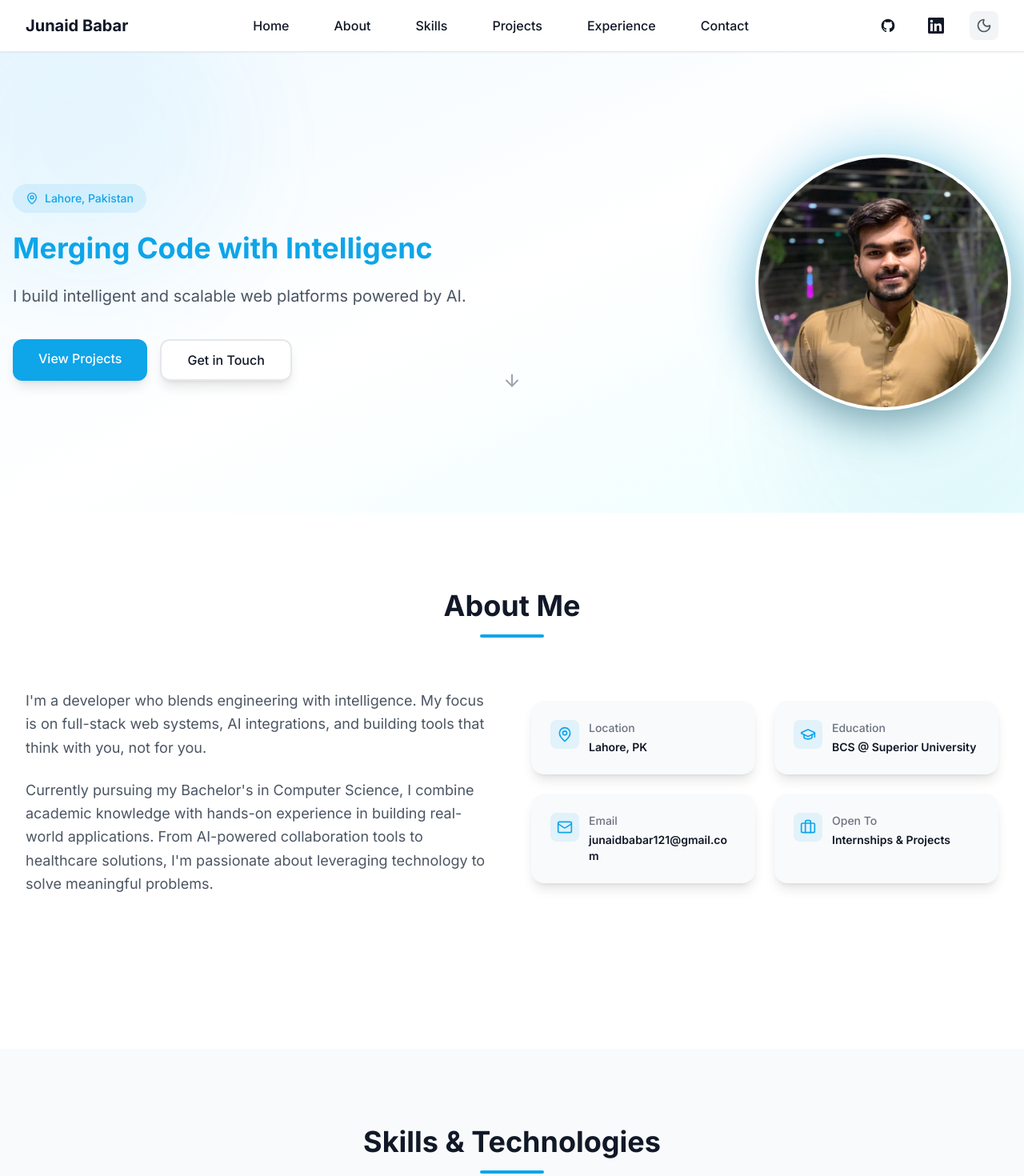
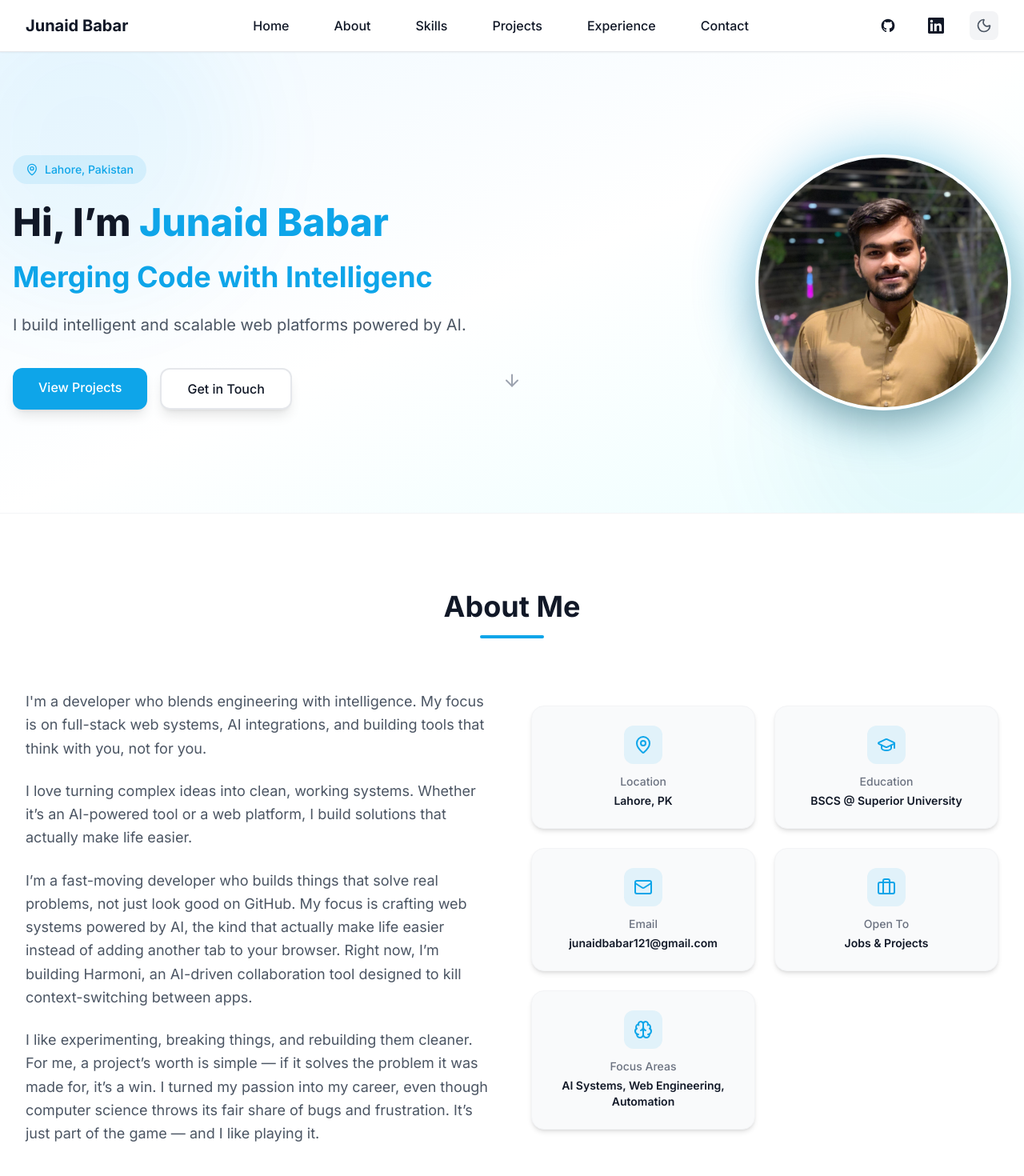
Before and after one commit to Mian-JunaidBabar/junaidbabar.dev, a Next.js app: page / in a window 1280 px wide. Shown: the top 1470 px of the page at 80% size. Built offline with nearby package versions, Linux system fonts and the light colour scheme.

Commit message:
refactor: update About and Hero components for improved content and styling

```diff
--- a/src/components/About.tsx
+++ b/src/components/About.tsx
@@ -1,7 +1,7 @@
 "use client";
 
 import { motion } from "framer-motion";
-import { MapPin, GraduationCap, Mail, Briefcase } from "lucide-react";
+import { MapPin, GraduationCap, Mail, Briefcase, Brain } from "lucide-react";
 import resumeData from "@/data/resume.json";
 
 export default function About() {
@@ -14,7 +14,7 @@ export default function About() {
     {
       icon: GraduationCap,
       label: "Education",
-      value: "BCS @ Superior University",
+      value: "BSCS @ Superior University",
     },
     {
       icon: Mail,
@@ -24,13 +24,22 @@ export default function About() {
     {
       icon: Briefcase,
       label: "Open To",
-      value: "Internships & Projects",
+      value: "Jobs & Projects",
+    },
+    {
+      icon: Brain,
+      label: "Focus Areas",
+      value: "AI Systems, Web Engineering, Automation",
     },
   ];
 
   return (
-    <section id="about" className="py-24 bg-white dark:bg-gray-900 w-full">
+    <section
+      id="about"
+      className="py-24 bg-white dark:bg-gray-900 w-full border-t border-gray-100 dark:border-gray-800"
+    >
       <div className="max-w-screen-xl mx-auto px-4 sm:px-6 lg:px-8">
+        {/* Heading */}
         <motion.div
           initial={{ opacity: 0, y: 20 }}
           whileInView={{ opacity: 1, y: 0 }}
@@ -47,8 +56,8 @@ export default function About() {
         <div className="grid md:grid-cols-2 gap-12 items-center">
           {/* Bio */}
           <motion.div
-            initial={{ opacity: 0, x: -50 }}
-            whileInView={{ opacity: 1, x: 0 }}
+            initial={{ opacity: 0, y: 40 }}
+            whileInView={{ opacity: 1, y: 0 }}
             viewport={{ once: true }}
             transition={{ duration: 0.6 }}
             className="space-y-6"
@@ -57,18 +66,34 @@ export default function About() {
               {resumeData.basics.summary}
             </p>
             <p className="text-lg text-gray-600 dark:text-gray-300 leading-relaxed">
-              Currently pursuing my Bachelor&apos;s in Computer Science, I
-              combine academic knowledge with hands-on experience in building
-              real-world applications. From AI-powered collaboration tools to
-              healthcare solutions, I&apos;m passionate about leveraging
-              technology to solve meaningful problems.
+              I love turning complex ideas into clean, working systems. Whether
+              it’s an AI-powered tool or a web platform, I build solutions that
+              actually make life easier.
+            </p>
+
+            <p className="text-lg text-gray-600 dark:text-gray-300 leading-relaxed">
+              I’m a fast-moving developer who builds things that solve real
+              problems, not just look good on GitHub. My focus is crafting web
+              systems powered by AI, the kind that actually make life easier
+              instead of adding another tab to your browser. Right now, I’m
+              building Harmoni, an AI-driven collaboration tool designed to kill
+              context-switching between apps.
+            </p>
+
+            <p className="text-lg text-gray-600 dark:text-gray-300 leading-relaxed">
+              I like experimenting, breaking things, and rebuilding them
+              cleaner. For me, a project’s worth is simple — if it solves the
+              problem it was made for, it’s a win. I turned my passion into my
+              career, even though computer science throws its fair share of bugs
+              and frustration. It’s just part of the game — and I like playing
+              it.
             </p>
           </motion.div>
 
           {/* Info Grid */}
           <motion.div
-            initial={{ opacity: 0, x: 50 }}
-            whileInView={{ opacity: 1, x: 0 }}
+            initial={{ opacity: 0, y: 40 }}
+            whileInView={{ opacity: 1, y: 0 }}
             viewport={{ once: true }}
             transition={{ duration: 0.6 }}
             className="grid grid-cols-2 gap-6"
@@ -80,13 +105,13 @@ export default function About() {
                 whileInView={{ opacity: 1, y: 0 }}
                 viewport={{ once: true }}
                 transition={{ delay: index * 0.1, duration: 0.5 }}
-                className="bg-gray-50 dark:bg-gray-800 p-6 rounded-2xl shadow-lg hover:shadow-xl transition-shadow duration-300 group"
+                className="bg-gray-50 dark:bg-gray-800 border border-gray-100 dark:border-gray-700 p-6 rounded-2xl shadow-md hover:shadow-lg transition-all duration-300 group"
               >
-                <div className="flex items-start space-x-3">
-                  <div className="p-2 bg-primary/10 dark:bg-primary/20 rounded-lg group-hover:bg-primary group-hover:scale-110 transition-all duration-300">
-                    <item.icon className="w-5 h-5 text-primary group-hover:text-white transition-colors" />
+                <div className="flex flex-col items-center text-center space-y-3">
+                  <div className="p-3 bg-primary/10 dark:bg-primary/20 rounded-xl group-hover:bg-primary group-hover:scale-110 transition-all duration-300 flex justify-center items-center">
+                    <item.icon className="w-6 h-6 text-primary group-hover:text-white transition-colors" />
                   </div>
-                  <div className="flex-1 min-w-0">
+                  <div className="min-w-0">
                     <p className="text-sm font-medium text-gray-500 dark:text-gray-400 mb-1">
                       {item.label}
                     </p>
--- a/src/components/Hero.tsx
+++ b/src/components/Hero.tsx
@@ -45,13 +45,24 @@ export default function Hero() {
                 Lahore, Pakistan
               </motion.div>
 
-              <motion.h1
+              <motion.div
                 initial={{ opacity: 0, y: 20 }}
                 animate={{ opacity: 1, y: 0 }}
                 transition={{ delay: 0.3, duration: 0.6 }}
-                className="text-2xl sm:text-3xl md:text-3xl lg:text-4xl font-bold text-gray-900 dark:text-white leading-tight flex flex-wrap items-center gap-2"
+                className="space-y-2"
               >
-                {/* allow wrapping as needed; reduce sizes to avoid overlap */}
+                <h1 className="text-3xl sm:text-4xl lg:text-5xl font-extrabold text-gray-900 dark:text-white">
+                  Hi, I’m <span className="text-primary">Junaid Babar</span>
+                </h1>
+              </motion.div>
+
+              <motion.div
+                initial={{ opacity: 0, y: 20 }}
+                animate={{ opacity: 1, y: 0 }}
+                transition={{ delay: 0.3, duration: 0.6 }}
+                className="space-y-2"
+              >
+                <h2 className="text-2xl sm:text-3xl md:text-3xl lg:text-4xl font-bold text-gray-900 dark:text-white leading-tight flex flex-wrap items-center gap-2">
                   <span className="text-primary whitespace-normal">
                     <Typewriter
                       phrases={[
@@ -61,7 +72,8 @@ export default function Hero() {
                       ]}
                     />
                   </span>
-              </motion.h1>
+                </h2>
+              </motion.div>
 
               <motion.p
                 initial={{ opacity: 0, y: 20 }}
```
Lines whose indentation alone changed are shown as unchanged.
